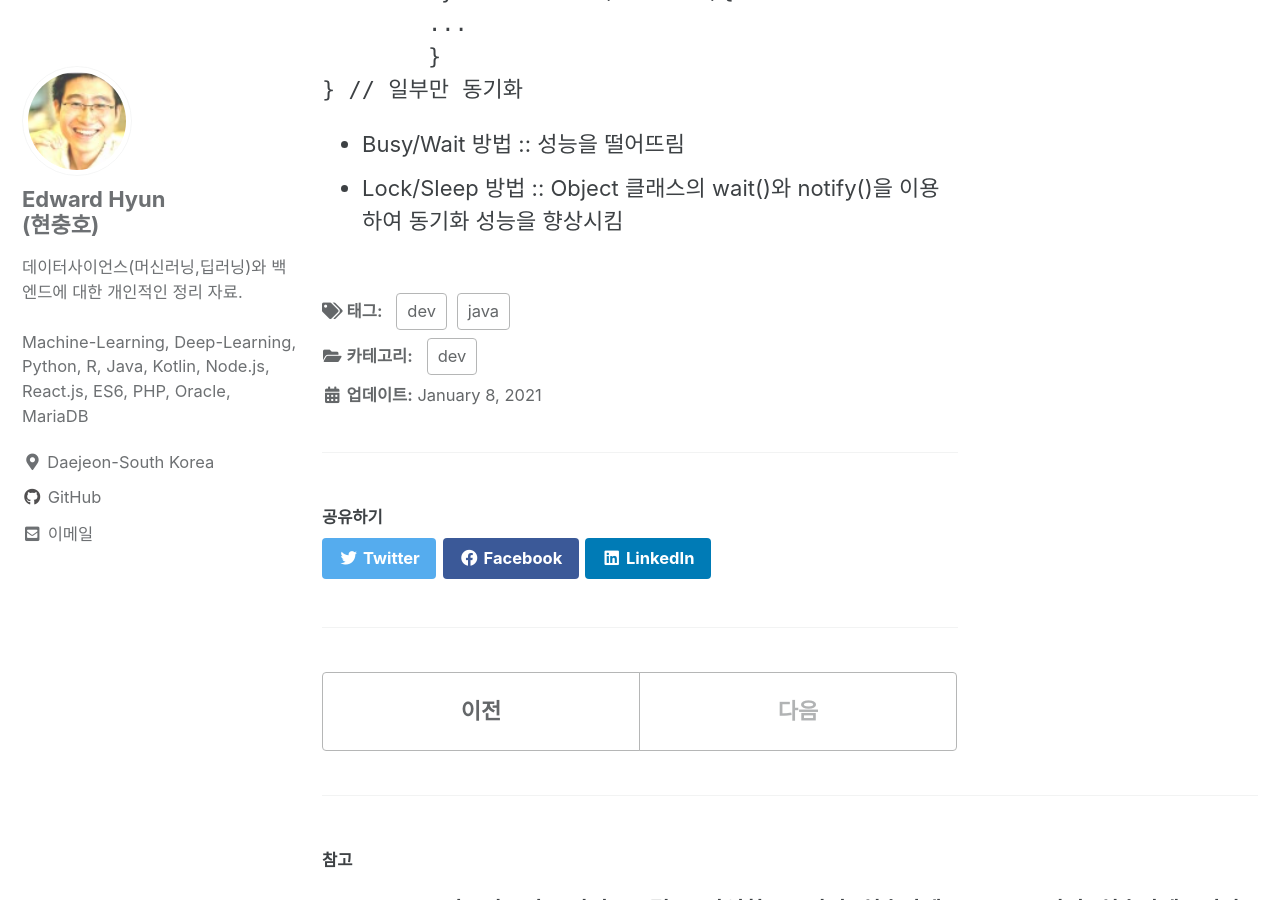
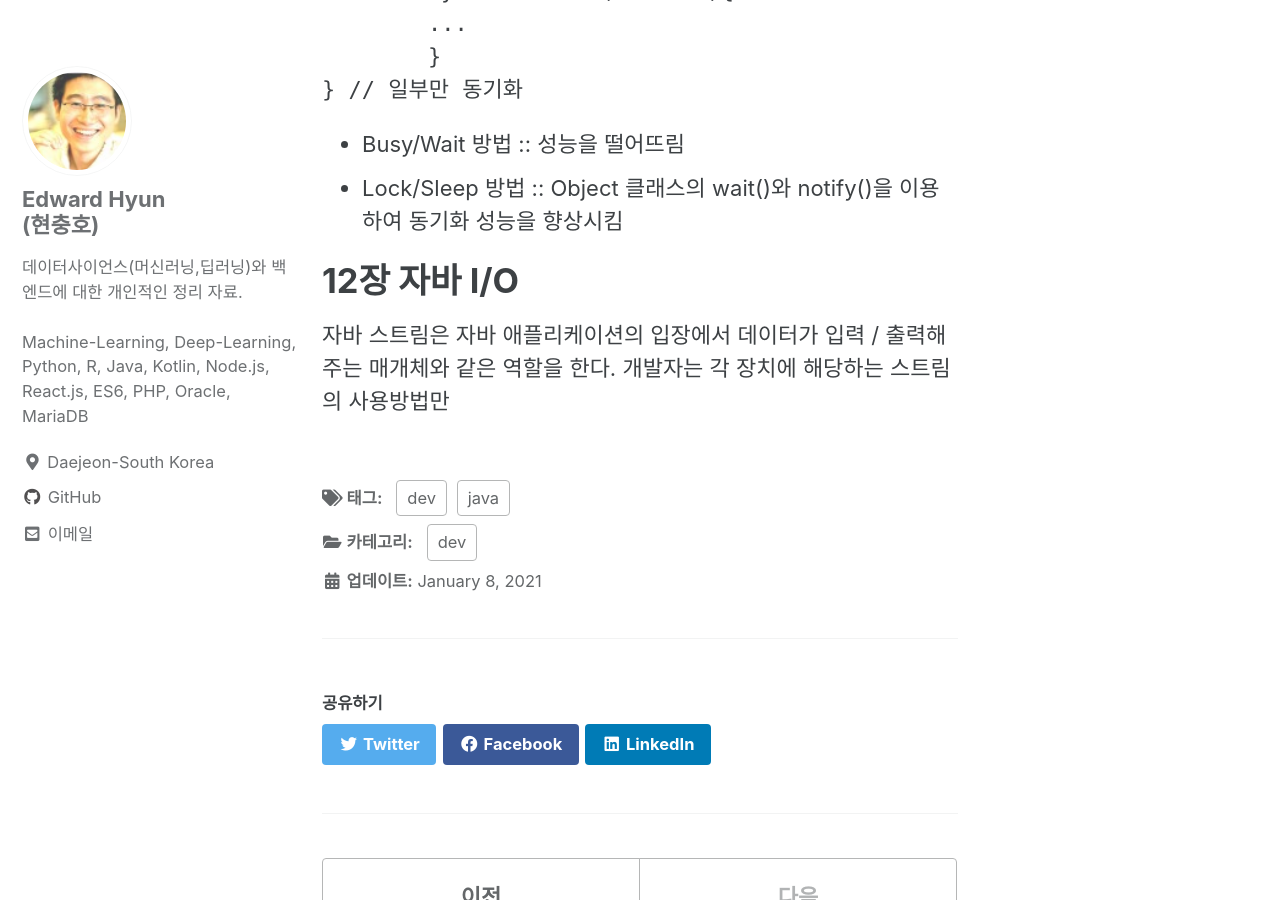
Before and after one commit to iamhch24/iamhch24.github.io, a Jekyll site: the page built from _posts/2021-01-08-[Study] 초보자를 위한 Java Programming.md, in a window 1280 px wide and 900 px high, scrolled down 3840 px. Built offline with Jekyll 4.4.1, drawn with Linux system fonts in a browser that asks for light colours; cached includes are drawn as plain includes.

Commit message:
_posts/2021-01-08-[Study] 초보자를 위한 Java Programming.md updated from https://stackedit.io/

```diff
--- a/_posts/2021-01-08-[Study] 초보자를 위한 Java Programming.md
+++ b/_posts/2021-01-08-[Study] 초보자를 위한 Java Programming.md
@@ -92,14 +92,16 @@ public void m(){
 * Lock/Sleep 방법 :: Object 클래스의 wait()와 notify()을 이용하여 동기화 성능을 향상시킴
 
 
+# 12장 자바 I/O
 
+자바 스트림은 자바 애플리케이션의 입장에서 데이터가 입력 / 출력해 주는 매개체와 같은 역할을 한다. 개발자는 각 장치에 해당하는 스트림의 사용방법만
 
 
 
 
 
 <!--stackedit_data:
-eyJoaXN0b3J5IjpbLTExMDM4MzI5OTgsLTExNzgyNzU3MjUsMT
-YzNDA4MTEyNyw1MDQ3MTQ0NCwxOTY3Mjc4Nzc5LC0xMjY0NDQ0
-NzczXX0=
+eyJoaXN0b3J5IjpbLTIwNjkyNjMzNiwtMTE3ODI3NTcyNSwxNj
+M0MDgxMTI3LDUwNDcxNDQ0LDE5NjcyNzg3NzksLTEyNjQ0NDQ3
+NzNdfQ==
 -->
```
